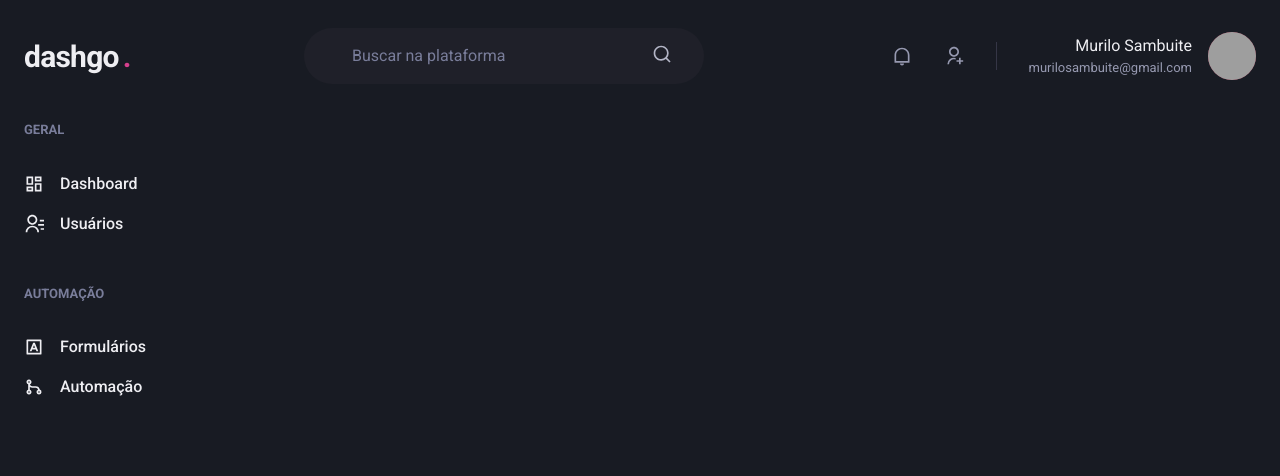
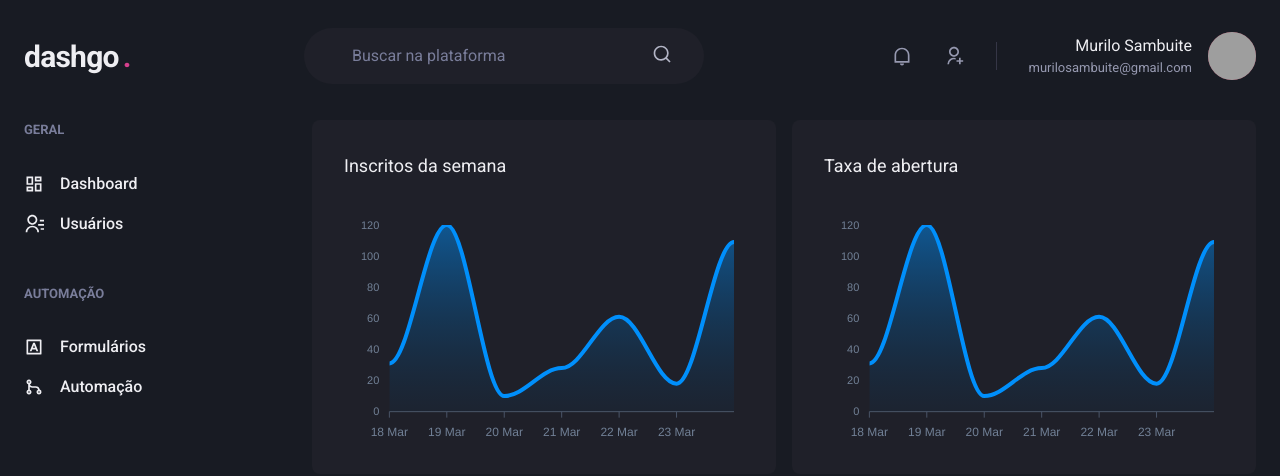
Before and after one commit to sambuite/dashgo, a Next.js app: page /dashboard in a window 1280 px wide. Shown: the top 476 px of the page. Built offline with nearby package versions, Linux system fonts and the light colour scheme; grey boxes are pictures that could not be loaded.

Commit message:
feat: add charts to Dashboard

```diff
--- a/package.json
+++ b/package.json
@@ -13,9 +13,11 @@
     "@chakra-ui/react": "^1.8.6",
     "@emotion/react": "^11",
     "@emotion/styled": "^11",
+    "apexcharts": "^3.33.2",
     "framer-motion": "^6",
     "next": "12.1.0",
     "react": "17.0.2",
+    "react-apexcharts": "^1.4.0",
     "react-dom": "17.0.2",
     "react-icons": "^4.3.1"
   },
--- a/src/pages/dashboard.tsx
+++ b/src/pages/dashboard.tsx
@@ -1,6 +1,64 @@
-import { Flex } from '@chakra-ui/react';
+import { Box, Flex, SimpleGrid, Text, theme } from '@chakra-ui/react';
+import dynamic from 'next/dynamic';
 import { Header } from '../components/Header';
 import { Sidebar } from '../components/Sidebar';
+
+const Chart = dynamic(() => import('react-apexcharts'), {
+  ssr: false,
+});
+
+const options: ApexCharts.ApexOptions = {
+  chart: {
+    toolbar: {
+      show: false,
+    },
+    zoom: {
+      enabled: false,
+    },
+    foreColor: theme.colors.gray[500],
+  },
+  grid: {
+    show: false,
+  },
+  dataLabels: {
+    enabled: false,
+  },
+  stroke: {
+    curve: 'smooth',
+  },
+  tooltip: {
+    enabled: false,
+  },
+  xaxis: {
+    type: 'datetime',
+    axisBorder: {
+      color: theme.colors.gray[600],
+    },
+    axisTicks: {
+      color: theme.colors.gray[600],
+    },
+    categories: [
+      '2022-03-18T00:00:00.000Z',
+      '2022-03-19T00:00:00.000Z',
+      '2022-03-20T00:00:00.000Z',
+      '2022-03-21T00:00:00.000Z',
+      '2022-03-22T00:00:00.000Z',
+      '2022-03-23T00:00:00.000Z',
+      '2022-03-24T00:00:00.000Z',
+    ],
+  },
+  fill: {
+    opacity: 0.3,
+    type: 'gradient',
+    gradient: {
+      shade: 'dark',
+      opacityFrom: 0.7,
+      opacityTo: 0.3,
+    },
+  },
+};
+
+const series = [{ name: 'series1', data: [31, 120, 10, 28, 61, 18, 109] }];
 
 export default function Dashboard() {
   return (
@@ -9,7 +67,26 @@
 
       <Flex w='100%' my='6' maxWidth={1480} mx='auto' px='6'>
         <Sidebar />
-        <main />
+
+        <SimpleGrid
+          flex='1'
+          gap='4'
+          minChildWidth='320px'
+          alignItems='flex-start'
+        >
+          <Box p='8' pb='4' bg='gray.800' borderRadius={8}>
+            <Text fontSize='lg' mb='4'>
+              Inscritos da semana
+            </Text>
+            <Chart options={options} series={series} type='area' />
+          </Box>
+          <Box p='8' pb='4' bg='gray.800' borderRadius={8}>
+            <Text fontSize='lg' mb='4'>
+              Taxa de abertura
+            </Text>
+            <Chart options={options} series={series} type='area' />
+          </Box>
+        </SimpleGrid>
       </Flex>
     </Flex>
   );
```
Also changed, not shown: 1 other file (tests, documents, lock files or other folders).
